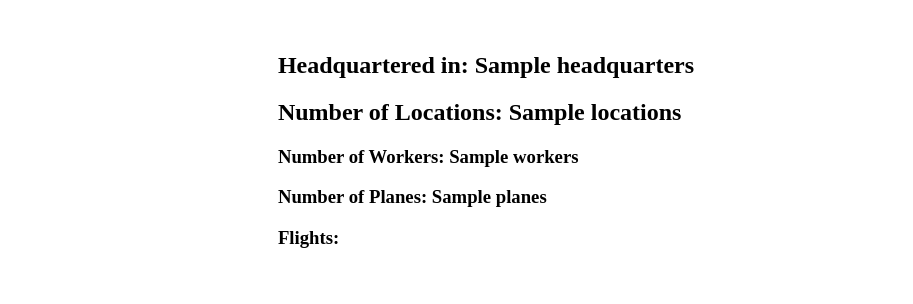
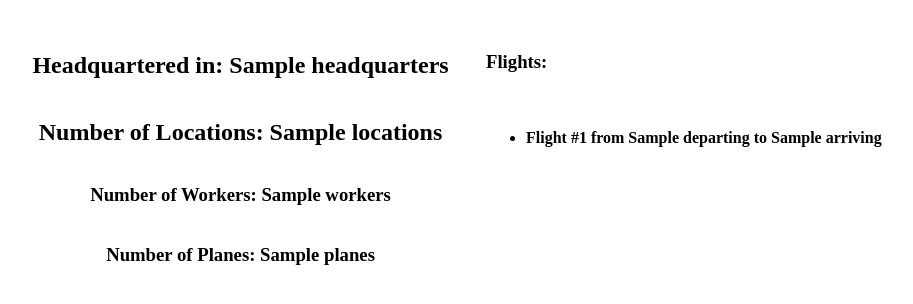
Before and after one commit to Python-InstructorMelissa/week5session2, a Flask app: template flask_app/templates/viewAirline.html in a window 1280 px wide. Shown: the part 160-464 px from the top of the page, without its empty margins (130-1043 px from the left). Run offline with Flask 2, Linux system fonts and the light colour scheme; the template is opened without the code that fills it: most values are stand-ins (such as "Sample title", 1, 10 or a date in 2020).

Commit message:
added flights list to view airline

```diff
--- a/flask_app/models/airline.py
+++ b/flask_app/models/airline.py
@@ -69,5 +69,5 @@ class Airline:
             print("each row of flightData from Model: ", row)
             # Airline.flights.append(flightData) # Because I forgot line 58 this line needed adjusting
             airline.flights.append(Flight(flightData))
-            print("printing the list form models: ", airline)
+        print("printing the list form models: ", airline.flights)
         return airline
--- a/flask_app/static/css/styles.css
+++ b/flask_app/static/css/styles.css
@@ -58,3 +58,21 @@ body main {
   width: 85%;
   margin: 1em;
 }
+body main .row {
+  display: flex;
+  flex-direction: row;
+  justify-content: center;
+  align-items: center;
+  width: 95%;
+  align-items: flex-start;
+}
+body main .row .column {
+  display: flex;
+  flex-direction: column;
+  justify-content: center;
+  align-items: center;
+  width: 95%;
+}
+body main .row .flights {
+  align-items: flex-start;
+}
--- a/flask_app/static/css/styles.less
+++ b/flask_app/static/css/styles.less
@@ -47,5 +47,19 @@ body {
         .flexcolumn();
         width: 85%;
         margin: 1em;
+
+        .row {
+            .flexrow();
+            width: 95%;
+            align-items: flex-start;
+
+            .column {
+                .flexcolumn();
+                width: 95%;
+            }
+            .flights {
+                align-items: flex-start;
+            }
+        }
     }
 }
--- a/flask_app/templates/viewAirline.html
+++ b/flask_app/templates/viewAirline.html
@@ -22,10 +22,12 @@
                 <h3>Number of Workers: {{airline.workers}}</h3>
                 <h3>Number of Planes: {{airline.planes}}</h3>
             </div>
-            <div class="column">
+            <div class="column flights">
                 <h3>Flights:</h3>
                 <ul>
-
+                    {% for flight in flights.flights %}
+                        <li><h4>Flight #{{flight.number}} from {{flight.departing}} to {{flight.arriving}}</h4></li>
+                    {% endfor %}
                 </ul>
             </div>
         </div>
```
Also changed, not shown: flask_app/templates/editFlight.html (added, +39 -0 lines).
